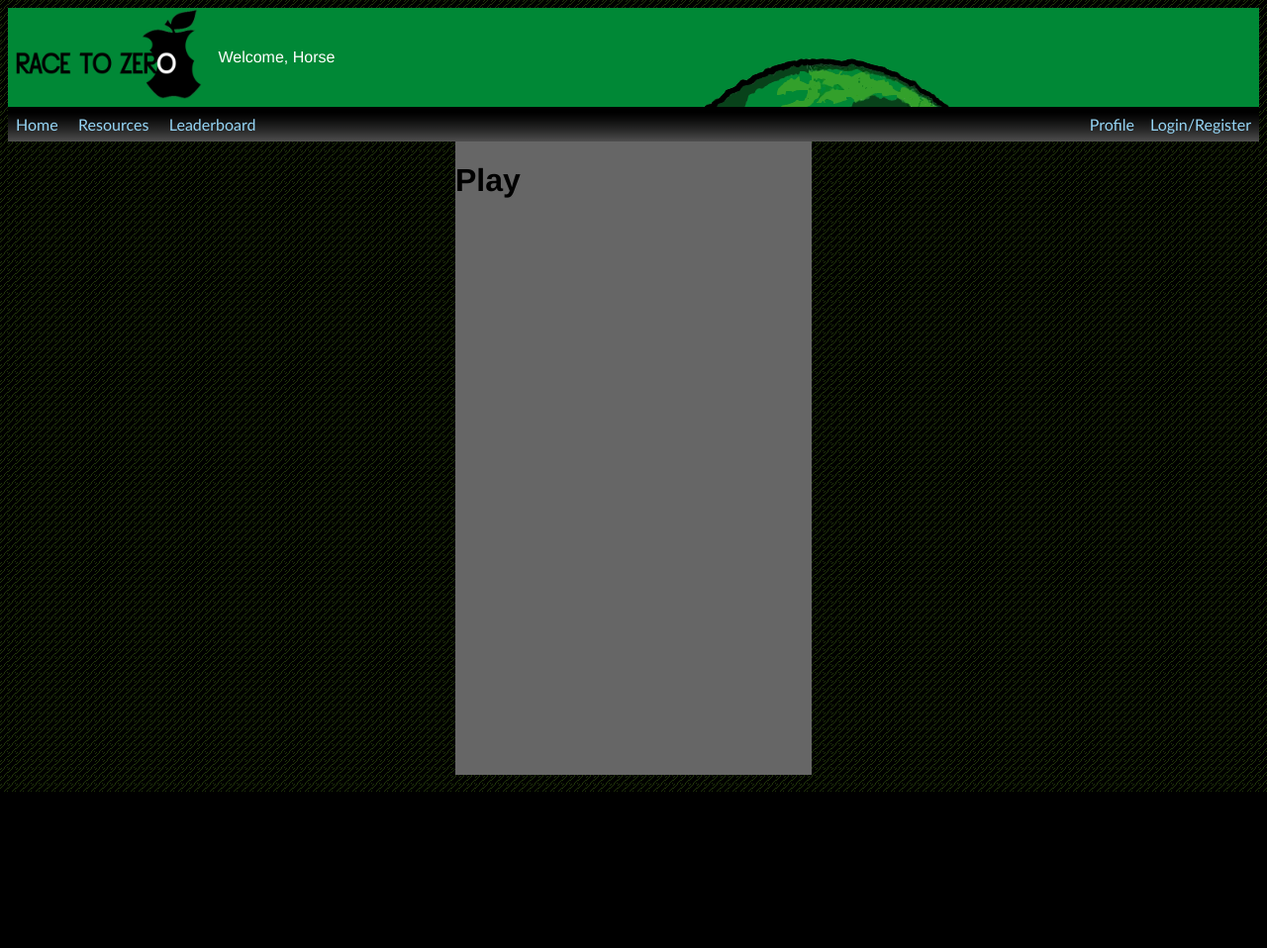
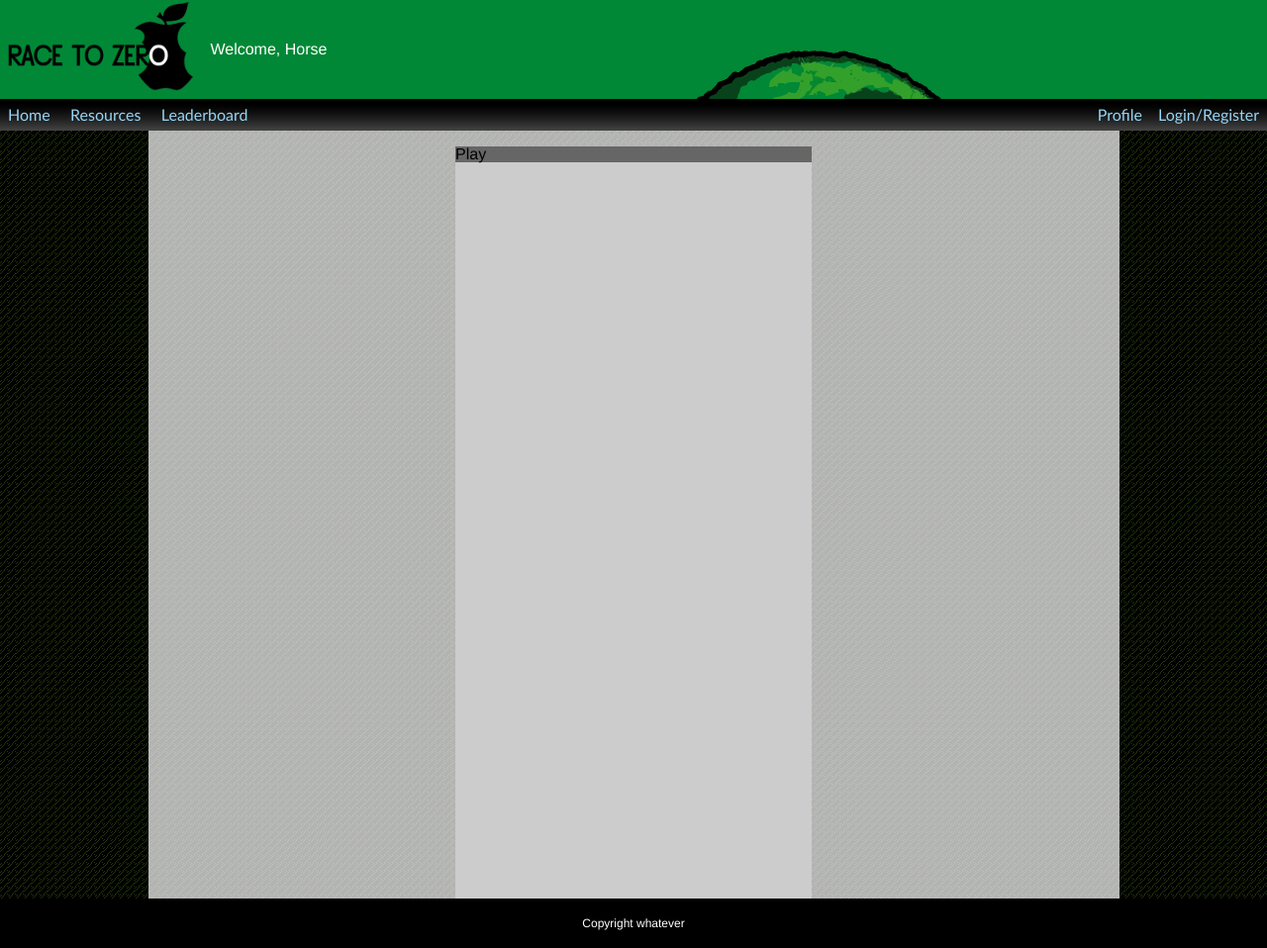
Before and after one commit to paulszefer/RaceToZero, a PHP site: page / in a window 1280 px wide. Shown: the whole page at 99% size. Before the commit the page ends 800 px from the top, so only its background shows below. Run offline with PHP 8.4, Linux system fonts and the light colour scheme; some libraries are stand-ins or nearby versions.

Commit message:
added minor changes here and there on index.html - aspect ratio is now 16:9, game size will never exceed screen height, if same aspect ratio, burger menu added to fixed position on index. Darkened overlay + side nav now functionable

```diff
--- a/RTZ/css/index.css
+++ b/RTZ/css/index.css
@@ -1,33 +1,56 @@
+.contentactual:before {      /* create a full-height inline block pseudo-element */
+    content: ' ';
+    display: inline-block;
+    vertical-align: middle; /* vertical alignment of the inline element */
+    height: 100%;
+}
 #gamedivwrapper {
+    /*currently set as 16:9*/
     background-color: #CCCCCC;
     margin: auto;
-    width: 100vp;
-    position: relative;
+    width:53.4375vh;
+    height:95vh;
 }
 
 @media only screen and (min-width: 981px) {
     #gamedivwrapper {
         background-color: #CCCCCC;
         margin: auto;
-        position: relative;
         width: 360px;
     }
 }
-
 #gamediv {
     background-color: #666666;
-    padding-top: 177.7777%;
+    z-index: 0;
+}
+#gamediv>div {
+    width:100%;
+    height:100%;
 }
 
-
-#gamediv h1 {
-    position: absolute;
-    top: 0;
-    bottom: 0;
-    right: 0;
-    left: 0;
+/*override default template2.css*/
+/*when screen is smaller than 980px*/
+@media only screen and (max-width: 980px) {
+    .contentactual {
+        width:100%;
+    }
+    .navlinks{
+        display:none;
+    }
+    .navlogo{
+        display:none;
+    }
+    #navCont #navburger{
+        position: fixed;
+        top:1em;
+        right:1em;
+    }
+    #navCont #navburger img{
+        height: 100%;
+    }
 }
-
-#header {
-/*    display: none;*/
+#navburger{
+    position:fixed;
+    top:30px;
+    right:1em;
 }
--- a/RTZ/css/template2.css
+++ b/RTZ/css/template2.css
@@ -1,8 +1,9 @@
 #overlay{
-	position: absolute;
+	position: fixed;
 	background-color: rgba(0, 0, 0, 0.7);
 	width:0;
 	-webkit-transition: width 0.1s;
+	z-index: 500;
 }
 #navCont img{
 	height: 100px;
@@ -52,11 +53,12 @@
 	height:100vh;
 	-webkit-transition: width 0.3s;
 	background-color: black;
+	z-index: 501;
 }
 #mobilenav a{
 	text-decoration: none;
 	color:white;
-	font-size: 1.5em;
+	font-size: 1em;
 	font-family: calibri;
 	text-align: right;
 }
--- a/RTZ/index.html
+++ b/RTZ/index.html
@@ -2,6 +2,7 @@
 <html lang="en">
 	<head>
     <title>Race To Zero</title>
+		<link rel="stylesheet" href="css/masterreset.css">
 		<link rel="stylesheet" href="css/template2.css">
 		<link rel="stylesheet" href="css/index.css">
     <meta charset="utf-8">
@@ -11,15 +12,13 @@
 	</head>
 	</html>
 	<body>
+	<div id="overlay"></div>
 	<div id="header">
 		<div id='navCont'>
 				<div class='navlogo'>
 					<a href='index.html'><img src='img/logo.png' alt='logo'></a>
 					<div class='loginstatus'>
 						<p>Welcome, Horse</p>
-				</div>
-				<div id='navburger'>
-					<img src='img/menuicon.png'>
 					</div>
 				</div> <!--end of navlogo-->
 				<div class='navlinks'>
@@ -31,7 +30,9 @@
 						<a href='leaderboard.html'><li class='navbuttonleft'>Leaderboard</li></a>
 					</ul>
 				</div><!--end ov navlinks-->
-
+			<div id='navburger'>
+				<img src='img/menuicon.png'>
+			</div>
       <div id="mobilenav">
         <ul>
           <a href='index.html'><li class='mobilelist'><div>Home</div></li></a>
@@ -43,9 +44,18 @@
       </div><!--end of mobilenav-->
 		</div><!--end of navCont-->
 	</div><!--end of header-->
+	<div id="content">
+		<div class='contentactual'>
 			<div id='gamedivwrapper'>
 	      <div id='gamediv'>
-          <h1>Play</h1>
+	          <div>Play</div>
+	      </div>
+			</div>
+		</div>
+	</div>
+	<div id='footer'>
+		<div class='footercontent'>
+			<p>Copyright whatever</p>
 		</div>
 	</div>
 	</body>
--- a/RTZ/template.html
+++ b/RTZ/template.html
@@ -9,7 +9,7 @@
 	</head>
 	</html>
 	<body>
-		<div id=overlay></div>
+		<div id="overlay"></div>
 		<div id="header">
 			<div id='navCont'>
 				<div class='navlogo'>
@@ -55,7 +55,5 @@
 				<p>Copyright whatever</p>
 			</div>
 		</div>
-
 	</body>
-
 </html>
```
Also changed, not shown: RTZ/css/login.css (+12 -1 lines), RTZ/css/resource.css (added, +26 -0 lines), RTZ/login.html (+4 -5 lines), RTZ/resource.html (+4 -3 lines). Lines whose indentation alone changed are shown as unchanged.
